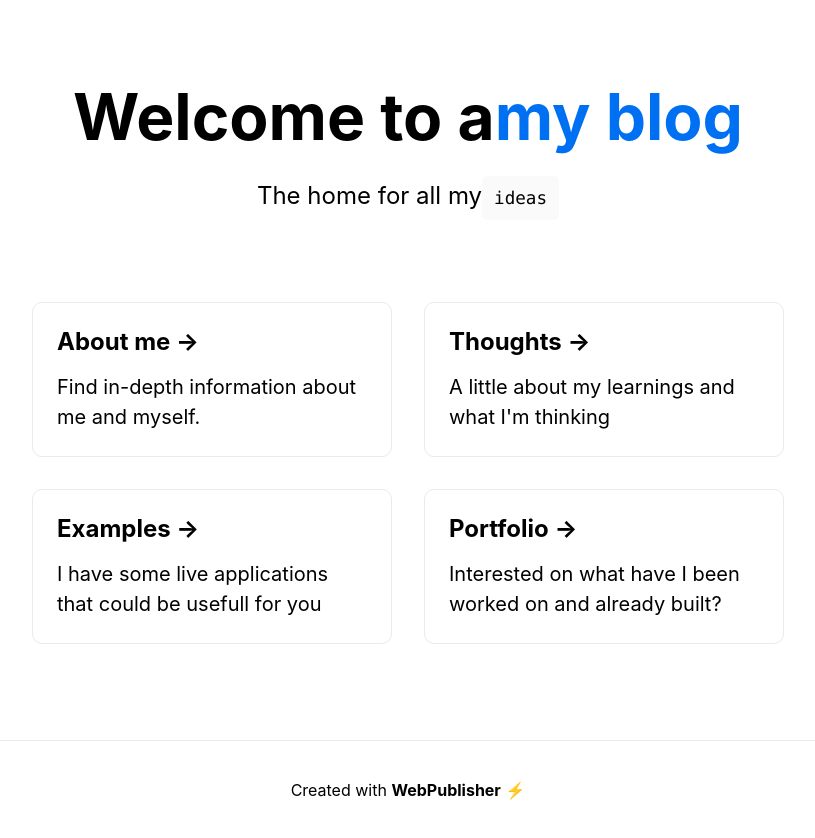
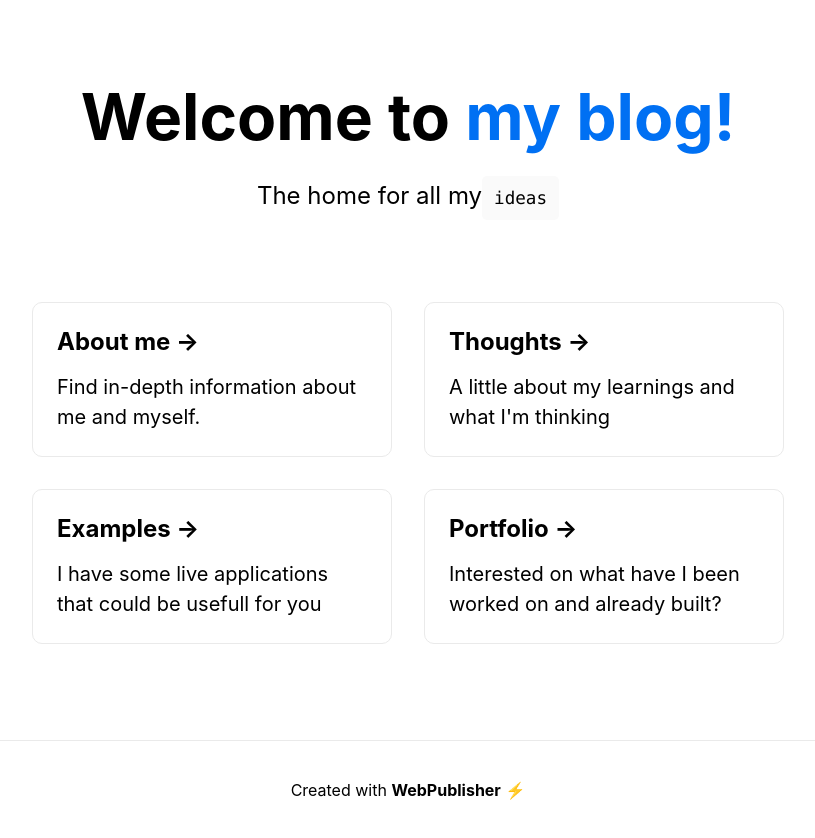
Before and after one commit to ykmsd/nextjs-sb, a Next.js app: page / in a window 1280 px wide. Shown: the whole page, without its empty margins (232-1047 px from the left). Built offline with nearby package versions, Linux system fonts and the light colour scheme.

Commit message:
web-publisher: Update pages/index.js

```diff
--- a/pages/index.js
+++ b/pages/index.js
@@ -5,12 +5,12 @@ export default function Home() {
   return (
     <div className={styles.container}>
       <Head>
-        <title>Create Next App</title>
+        <title>Create Next Apps</title>
       </Head>
 
       <main className={styles.main}>
         <h1 className={styles.title}>
-          Welcome to a<a href="https://nextjs.org">my blog</a>
+          Welcome to <a href="https://nextjs.org">my blog!</a>
         </h1>
 
         <p className={styles.description}>
```
